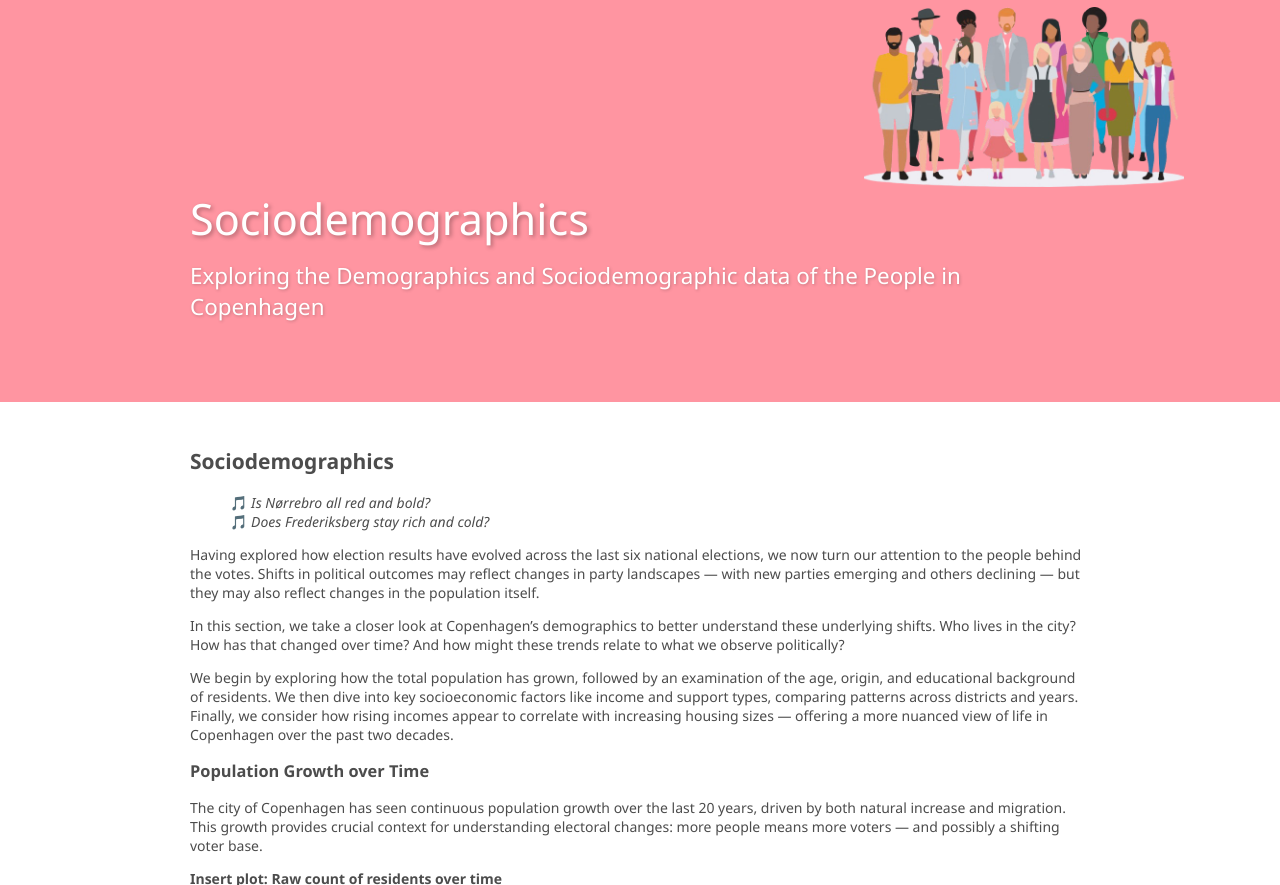
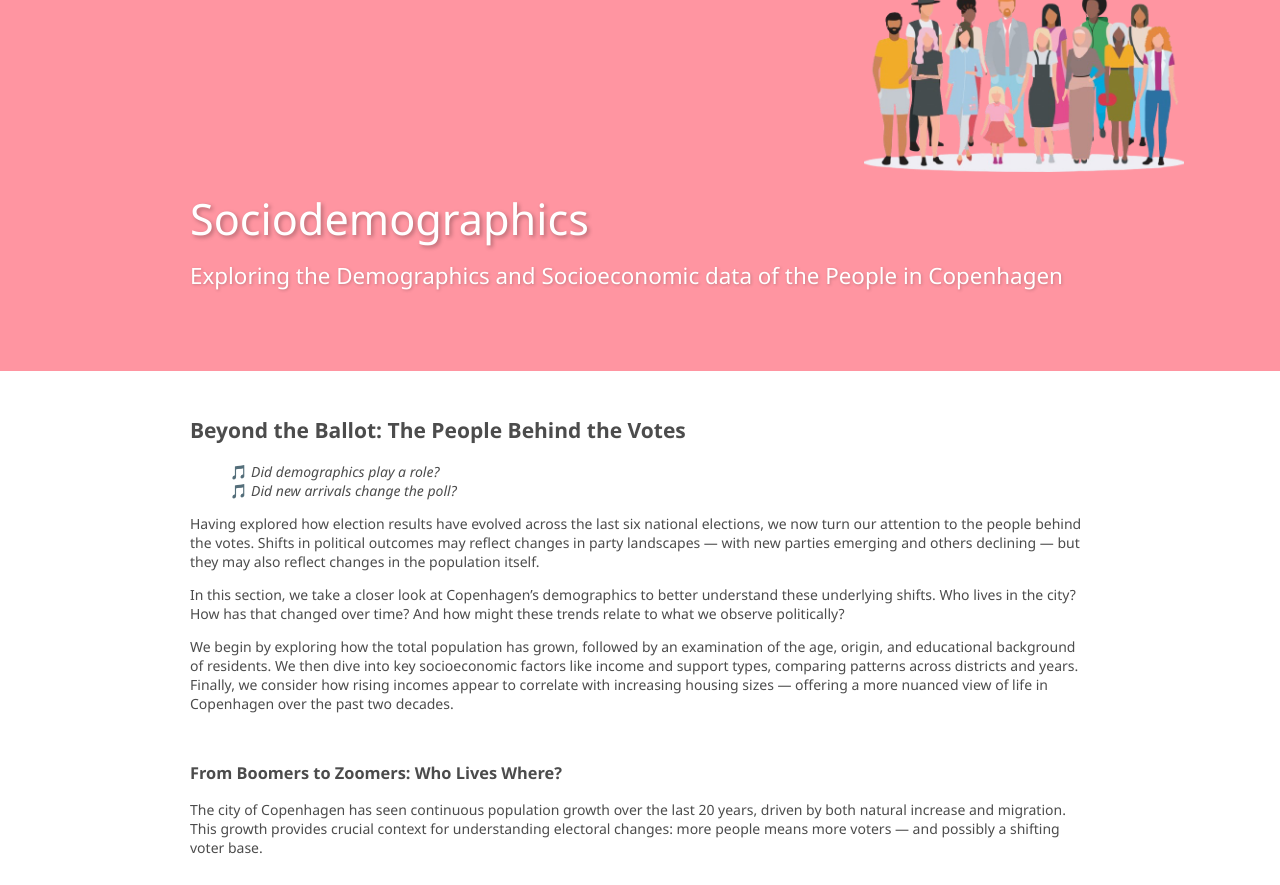
Before and after one commit to johannefranck/johannefranck.github.io, a Jekyll site: the page built from demographics.markdown, in a window 1280 px wide and 1400 px high, scrolled down 207 px, cut to the strip 0-885 px from the top of the window. Built offline with Jekyll 4.4.1, drawn with Linux system fonts in a browser that asks for light colours; some of the changed text lies outside the part shown.

Commit message:
Design edits: headlines mostly

```diff
--- a/demographics.markdown
+++ b/demographics.markdown
@@ -5,13 +5,13 @@
 layout: custom_home
 title: Sociodemographics
 hero_title: Sociodemographics
-hero_subtitle: Exploring the Demographics and Sociodemographic data of the People in Copenhagen
+hero_subtitle: Exploring the Demographics and Socioeconomic data of the People in Copenhagen
 ---
 
-## <a id="Sociodemographics"></a>Sociodemographics
+## <a id="Sociodemographics"></a>Beyond the Ballot: The People Behind the Votes
 
->🎵 *Is Nørrebro all red and bold?*\
->🎵 *Does Frederiksberg stay rich and cold?*
+> 🎵 *Did demographics play a role?*
+> 🎵 *Did new arrivals change the poll?*
 
 Having explored how election results have evolved across the last six national elections, we now turn our attention to the people behind the votes. Shifts in political outcomes may reflect changes in party landscapes — with new parties emerging and others declining — but they may also reflect changes in the population itself.
 
@@ -19,13 +19,14 @@ In this section, we take a closer look at Copenhagen’s demographics to better
 
 We begin by exploring how the total population has grown, followed by an examination of the age, origin, and educational background of residents. We then dive into key socioeconomic factors like income and support types, comparing patterns across districts and years. Finally, we consider how rising incomes appear to correlate with increasing housing sizes — offering a more nuanced view of life in Copenhagen over the past two decades.
 
+<br>
 
-### Population Growth over Time
+### From Boomers to Zoomers: Who Lives Where?
 
 
 The city of Copenhagen has seen continuous population growth over the last 20 years, driven by both natural increase and migration. This growth provides crucial context for understanding electoral changes: more people means more voters — and possibly a shifting voter base.
 
-**Insert plot: Raw count of residents over time**
+
 
 
 
@@ -43,14 +44,11 @@ The city of Copenhagen has seen continuous population growth over the last 20 ye
 The population increased steadily, especially between 2005 and 2020. This is likely influenced by both internal urbanization and international immigration. Such demographic shifts may explain part of the evolving political support observed in the Elections section.
 
 
+<br>
 
-### Diversity and Education
+### Districts and Degrees: A City of Academics?
 
 Copenhagen’s population has changed notably over the past two decades, both in terms of background and educational level. Two important aspects of this development are the increasing share of residents with immigrant backgrounds and the rising number of highly educated citizens.
-
-**Insert plot: Origin (immigrant status) over time or by share**  ?
-
-**Insert plot: Education level (e.g., primary, vocational, higher) by year**
 
 
 <figure style="text-align: center; margin: 2rem auto; max-width: 900px;">
@@ -73,16 +71,18 @@ These developments help explain shifts in electoral patterns across Copenhagen a
 
 
 
-
-
+<br><br>
 
 ## Socioeconomic Divides - From Paychecks to Pensions
+
+>🎵 *Is Nørrebro all red and bold?*\
+>🎵 *Does Frederiksberg stay rich and cold?*
 
 This section delves into Copenhagen’s constituencies, examining income support and income. We aim to explore whether economic disparities align with voting preferences and whether the persistent stereotypes about neighborhoods hold true.
 
 Our data spans three reference years (2009, 2014, 2019), capturing a decade marked by financial crises, migration waves, and evolving policy priorities. This temporal scope allows us to observe how economic conditions have shifted over time. By analyzing these socioeconomic factors, we can explore how economic shifts may have influenced public opinion and political priorities across the city. Existing narratives suggest that income can significantly shape political preferences (*Source: [Kristeligt Dagblad](https://www.kristeligt-dagblad.dk/danmark/betyder-indkomsten-noget-stemmeafgivningen)*). Especially if there is a large income variation in the population, as higher income inequality has been found to both mobilize low-income voters and demobilize high-income voters, creating complex dynamics within electorates (*Source: [Science Direct](https://www.sciencedirect.com/science/article/abs/pii/S0176268020301142)*). Through this analysis, we aim to discern whether the socioeconomic data in Copenhagen’s constituencies reflects such patterns — and whether emerging trends reveal untold stories about the city’s evolving political and economic landscape.
 
-
+<br>
 
 ### Income Support Patterns
 
@@ -107,7 +107,7 @@ The interactive plot reveals distinct differences in income support distribution
 
 Social assistance is perhaps the most debated type of income support and often leveraged by politicians, as public opinions on the topic are highly polarized (*Source: [Berlingske](https://www.berlingske.dk/politik/et-besoeg-hos-en-kontanthjaelpsmodtager-har-gjort-stort-indtryk-paa-las)*). From the plot, we can observe differences in the share of residents receiving social assistance across districts. *Bispebjerg* has the highest average share of residents receiving social assistance. However, further examination of support types over the years (see the explainer notebook) reveals that this is primarily driven by a spike in 2014, where approximately 8% of residents received social assistance. By 2019, this figure had reduced to around 5% - still the highest among the districts. All districts, however, experienced a noticeable increase in social assistance in 2014, likely due to the lingering effects of the financial crisis, which led to increased unemployment. Additionally, governmental initiatives, such as the introduction of arbejdsmarkedsydelse (labour market allowance), aimed to reduce the state’s financial burden by encouraging employment and limiting the years during which citizens were eligible for benefits. (*Sources: [Avisen.dk and Ritzau](https://www.avisen.dk/staten-faar-lavere-regning-for-flere-paa-kontanthjae_322727.aspx)* and *[Danmarks Statistik](https://www.dst.dk/da/Statistik/nyheder-analyser-publ/nyt/NytHtml?cid=19305)*)
 
-
+<br>
 
 ### Wealth Gaps and Rising Incomes
 
@@ -138,6 +138,6 @@ On the other hand, *Tårnby* presents a different pattern. Despite having a simi
 
 Overall, while the income distributions across districts are evolving, with rising affluence and a shrinking share of lower-income households, the relationship between income and political preferences remains complex. Similar income profiles do not necessarily translate into similar voting patterns, as demonstrated by the contrasting political landscapes in districts like *Falkoner* and *Tårnby*, where comparable income levels are associated with distinctly different electoral outcomes.
 
+<br>
 
-
-### Now, please continue to the [next page](../studycase#finalinsights), FINAL INSIGHTS, where we wrap up.
+*Now, please continue to the [next page](../studycase#finalinsights), FINAL INSIGHTS, where we wrap up.*
```
Also changed, not shown: data.markdown (+8 -5 lines), elections.markdown (+7 -2 lines).
